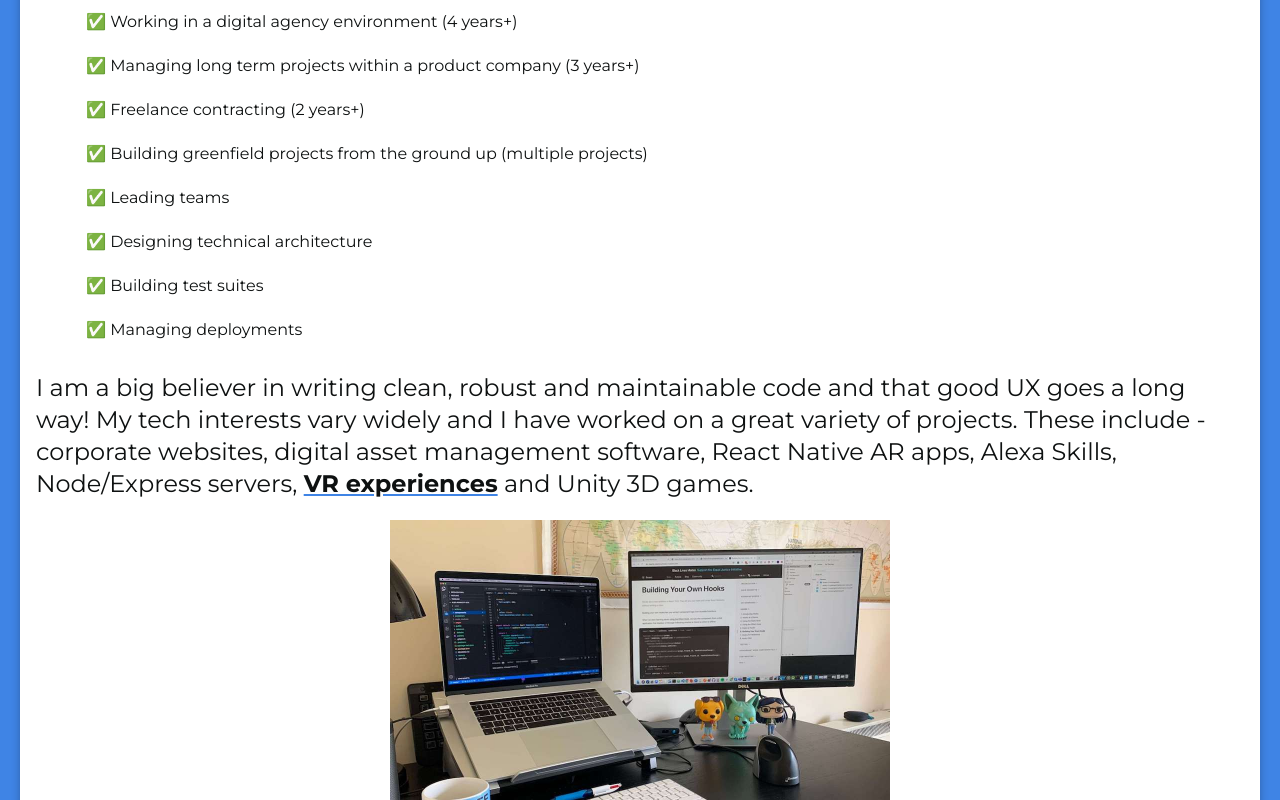
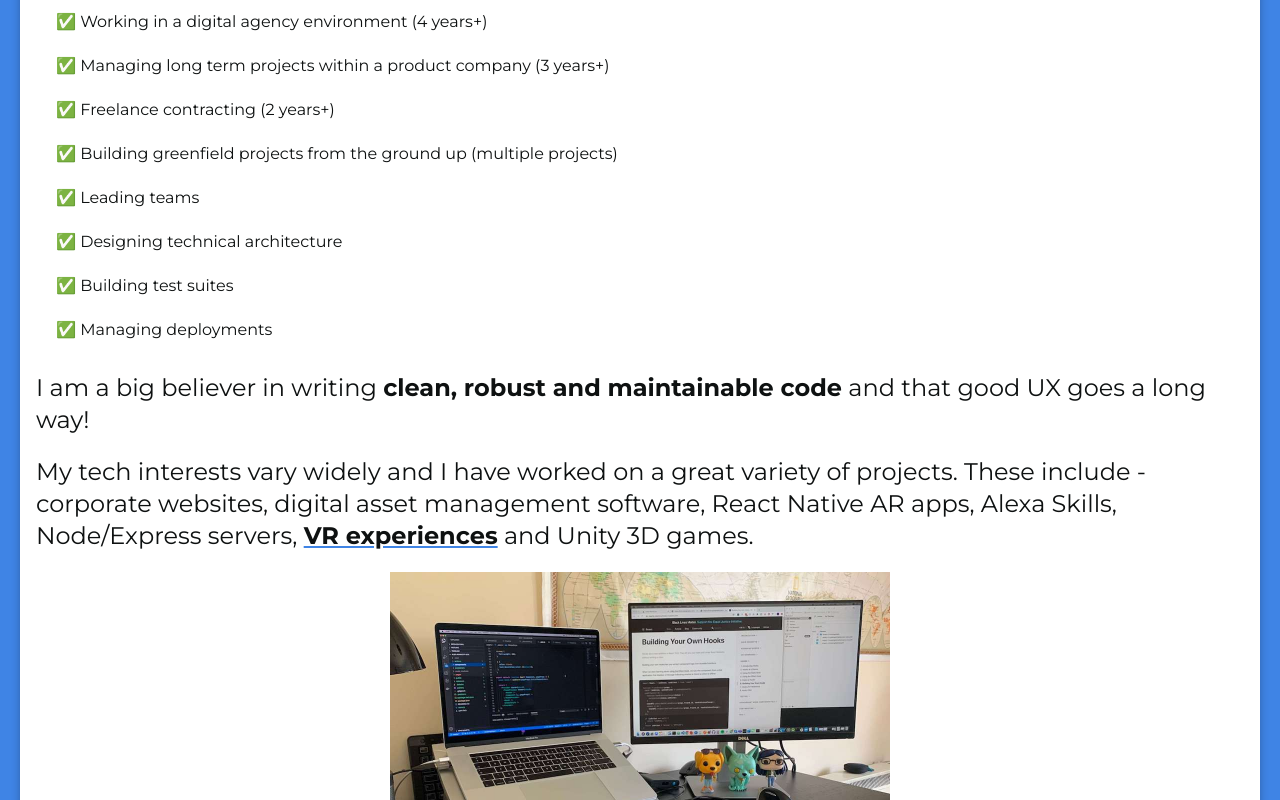
Before and after one commit to cashtotalszero/alex-parrott, a Next.js app: page /about in a window 1280 px wide. Shown: the part 1308-2108 px from the top of the page. Built offline with nearby package versions, Linux system fonts and the light colour scheme; a web font is replaced by a local one.

Commit message:
Hotfixes
Styling and text structure

```diff
--- a/components/Header.tsx
+++ b/components/Header.tsx
@@ -2,6 +2,8 @@
 import React from 'react';
 import styled from 'styled-components';
 import Link from 'next/link';
+import { isDesktop } from 'react-device-detect';
+
 import NavLink from './ui/NavLink';
 import { HOME_PAGE, ABOUT_PAGE, CAREER_PAGE, SKILLS_PAGE, CONTACT_PAGE } from '../constants/urls';
 
@@ -45,7 +47,12 @@ const StyledListItem = styled.li`
 
     a:hover {
         transition: all 0.25s ease;
-        color: ${({ theme }) => `${theme.colors.palette5}`};
+        color: ${({ theme }) => {
+            if (isDesktop) {
+                return `${theme.colors.palette5}`;
+            }
+            return `${theme.colors.white}`;
+        }};
     }
 `;
 
--- a/pages/about.tsx
+++ b/pages/about.tsx
@@ -73,10 +73,14 @@ const AboutPage = () => (
         </ul>
 
         <p>
-            I am a big believer in writing clean, robust and maintainable code and that good UX goes
-            a long way! My tech interests vary widely and I have worked on a great variety of
-            projects. These include - corporate websites, digital asset management software, React
-            Native AR apps, Alexa Skills, Node/Express servers,{' '}
+            I am a big believer in writing <strong>clean, robust and maintainable code</strong> and
+            that good UX goes a long way!
+        </p>
+
+        <p>
+            My tech interests vary widely and I have worked on a great variety of projects. These
+            include - corporate websites, digital asset management software, React Native AR apps,
+            Alexa Skills, Node/Express servers,{' '}
             <AppLink label="VR experiences" href={VR_DEMO} shadowWidth={200} /> and Unity 3D games.
         </p>
 
--- a/styles/styles.ts
+++ b/styles/styles.ts
@@ -112,6 +112,9 @@ export const GlobalStyle = createGlobalStyle`
 
   ul {
     list-style-type: none;
+    padding-left: 10px;
+    padding-right: 10px;
+
     li {
       line-height: 1.5rem;
       padding: 10px;
```
